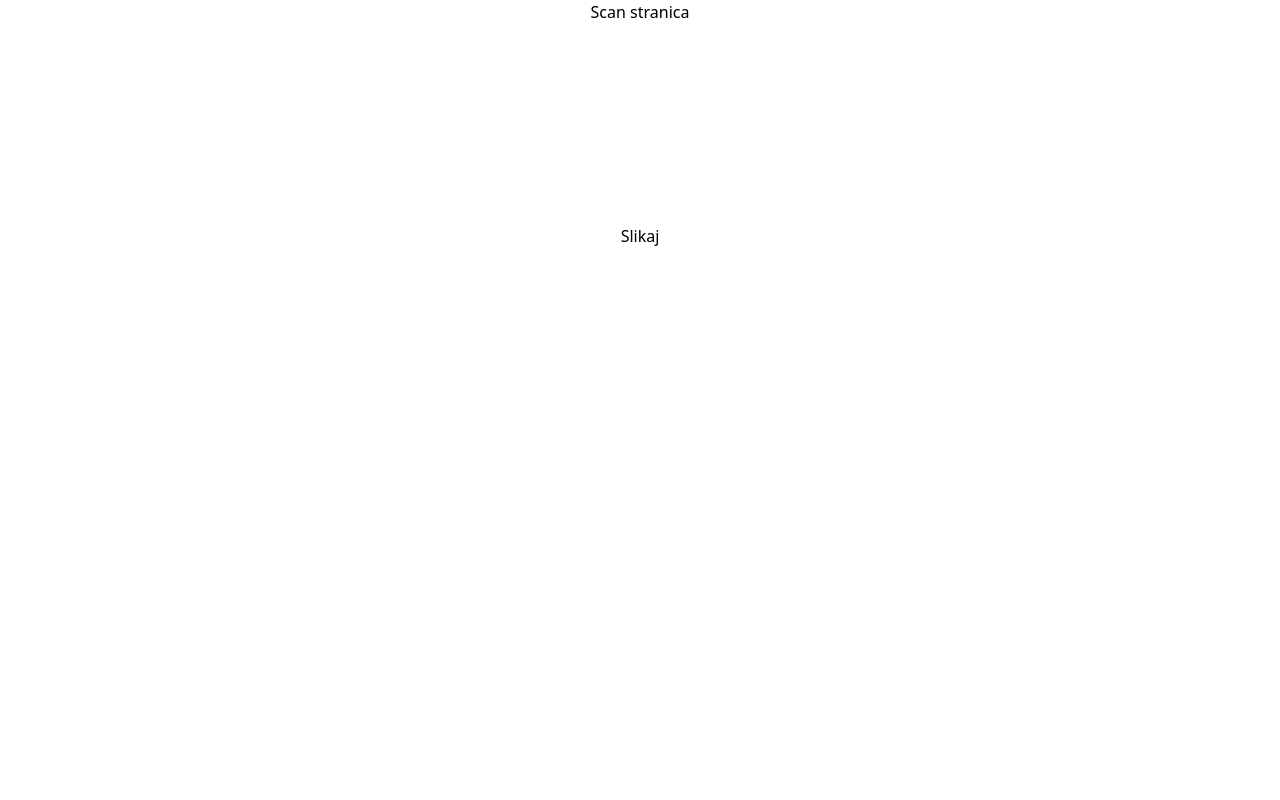
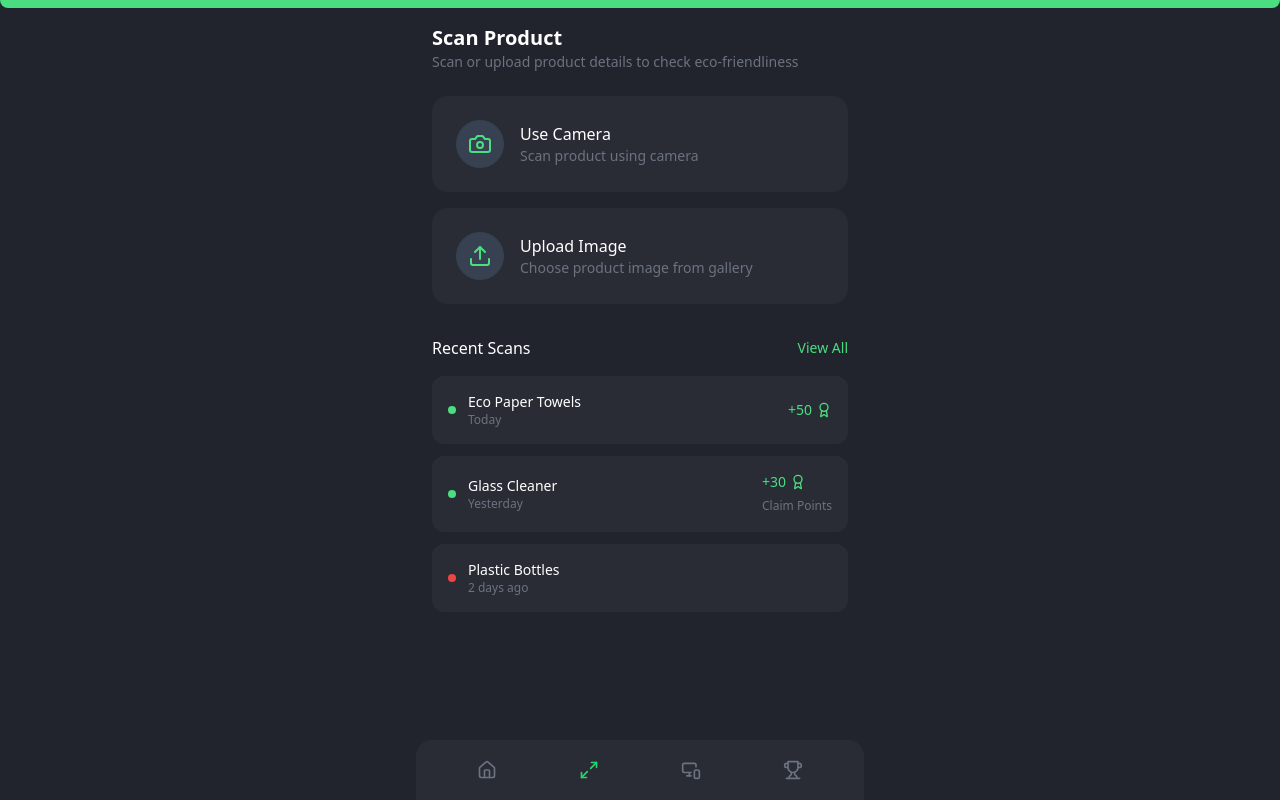
Before and after one commit to kaizerpwn/carbo, a Next.js app: page /scan in a window 1280 px wide. Built offline with nearby package versions, Linux system fonts and the light colour scheme; no server answers.

Commit message:
Add ScanResult type and ResultModal component for eco-friendly product analysis

```diff
--- a/src/app/api/vision/route.ts
+++ b/src/app/api/vision/route.ts
@@ -38,6 +38,7 @@ export async function POST(req: NextRequest) {
         },
       ],
       max_tokens: 500,
+      temperature: 0.4,
     });
 
     const content = response.choices[0].message.content;
--- a/src/app/scan/page.tsx
+++ b/src/app/scan/page.tsx
@@ -1,91 +1,191 @@
-'use client';
+"use client";
 
-import React, { useRef, useState, useCallback } from 'react';
-import Webcam from 'react-webcam';
+import React, { useState } from "react";
+import { Camera, Upload, Award } from "lucide-react";
+import NavBar from "@/components/NavBar";
+import { ScanResult } from "@/types/scan";
+import { ResultModal } from "@/components/ResultModal";
 
-export default function ScanPage() {
-  const webcamRef = useRef<Webcam>(null);
-  const [imageSrc, setImageSrc] = useState<string | null>(null);
-  const [loading, setLoading] = useState(false);
+interface RecentScan {
+  id: number;
+  productName: string;
+  date: string;
+  isEcoFriendly: boolean;
+  points: number;
+  claimed: boolean;
+}
 
-  // Konfiguracija za react-webcam (dimenzije, sl.):
-  const videoConstraints = {
-    facingMode: 'environment', // "user" za prednju kameru na mobitelu
-    width: 1280,
-    height: 720,
+const ProductScanView: React.FC = () => {
+  const [scanResult, setScanResult] = useState<ScanResult | null>(null);
+  const [isScanning, setIsScanning] = useState(false);
+
+  const recentScans: RecentScan[] = [
+    {
+      id: 1,
+      productName: "Eco Paper Towels",
+      date: "Today",
+      isEcoFriendly: true,
+      points: 50,
+      claimed: true,
+    },
+    {
+      id: 2,
+      productName: "Glass Cleaner",
+      date: "Yesterday",
+      isEcoFriendly: true,
+      points: 30,
+      claimed: false,
+    },
+    {
+      id: 3,
+      productName: "Plastic Bottles",
+      date: "2 days ago",
+      isEcoFriendly: false,
+      points: 0,
+      claimed: false,
+    },
+  ];
+
+  const handleScan = async (file: File) => {
+    setIsScanning(true);
+    setTimeout(() => {
+      setScanResult({
+        isEcoFriendly: true,
+        score: 85,
+        reasons: [
+          "Recyclable packaging",
+          "Low carbon footprint",
+          "Sustainable materials",
+        ],
+        potentialPoints: 50,
+      });
+      setIsScanning(false);
+    }, 1500);
   };
 
-  // Funkcija koja "hvata" sliku iz webcama:
-  const capture = useCallback(() => {
-    if (webcamRef.current) {
-      const screenshot = webcamRef.current.getScreenshot();
-      setImageSrc(screenshot);
-    }
-  }, [webcamRef]);
-
-  // Funkcija za slanje slike na /api/scan rutu:
-  const handleSendImage = async () => {
-    if (!imageSrc) return;
-    setLoading(true);
-
-    try {
-      // Napravi POST request na API rutu:
-      const response = await fetch('/api/scan', {
-        method: 'POST',
-        headers: {
-          'Content-Type': 'application/json',
-        },
-        body: JSON.stringify({ image: imageSrc }),
-      });
-
-      if (!response.ok) {
-        throw new Error('Greška prilikom slanja slike na API');
-      }
-
-      const data = await response.json();
-      console.log('Odgovor s API-ja:', data);
-      alert('Slika uspješno poslana!');
-    } catch (error) {
-      console.error(error);
-      alert('Dogodila se greška prilikom slanja slike.');
-    } finally {
-      setLoading(false);
-    }
+  const handleScanReceipt = () => {
+    console.log("Scanning receipt...");
   };
 
   return (
-    <div style={{ textAlign: 'center' }}>
-      <h1>Scan stranica</h1>
+    <div className="min-h-screen bg-backgroundDark pb-20">
+      <div className="h-2 bg-[#4ADE80] rounded-b-lg" />
 
-      {/* Kamera */}
-      {!imageSrc && (
-        <Webcam
-          audio={false}
-          ref={webcamRef}
-          screenshotFormat='image/jpeg'
-          videoConstraints={videoConstraints}
-          style={{ width: '100%', maxWidth: '400px' }}
+      <div className="p-4 max-w-md mx-auto">
+        <div className="mb-6">
+          <h1 className="text-white text-xl font-bold">Scan Product</h1>
+          <p className="text-[#6B7280] text-sm">
+            Scan or upload product details to check eco-friendliness
+          </p>
+        </div>
+
+        <div className="space-y-4 mb-8">
+          <button className="w-full bg-backgroundLight rounded-2xl p-6 text-left hover:bg-backgroundLight/80 transition-colors">
+            <div className="flex items-center gap-4">
+              <div className="w-12 h-12 rounded-full bg-[#374151] flex items-center justify-center">
+                <Camera className="w-6 h-6 text-[#4ADE80]" />
+              </div>
+              <div>
+                <h3 className="text-white font-medium">Use Camera</h3>
+                <p className="text-[#6B7280] text-sm">
+                  Scan product using camera
+                </p>
+              </div>
+            </div>
+          </button>
+
+          <div className="relative">
+            <input
+              type="file"
+              accept="image/*"
+              onChange={(e) =>
+                e.target.files?.[0] && handleScan(e.target.files[0])
+              }
+              className="absolute inset-0 opacity-0 cursor-pointer z-10"
+            />
+            <div className="w-full bg-backgroundLight rounded-2xl p-6 text-left hover:bg-backgroundLight/80 transition-colors">
+              <div className="flex items-center gap-4">
+                <div className="w-12 h-12 rounded-full bg-[#374151] flex items-center justify-center">
+                  <Upload className="w-6 h-6 text-[#4ADE80]" />
+                </div>
+                <div>
+                  <h3 className="text-white font-medium">Upload Image</h3>
+                  <p className="text-[#6B7280] text-sm">
+                    Choose product image from gallery
+                  </p>
+                </div>
+              </div>
+            </div>
+          </div>
+        </div>
+
+        <div>
+          <div className="flex justify-between items-center mb-4">
+            <h2 className="text-white font-medium">Recent Scans</h2>
+            <button className="text-[#4ADE80] text-sm hover:underline">
+              View All
+            </button>
+          </div>
+
+          <div className="space-y-3">
+            {recentScans.map((scan) => (
+              <div key={scan.id} className="bg-backgroundLight rounded-xl p-4">
+                <div className="flex items-center justify-between">
+                  <div className="flex items-center gap-3">
+                    <div
+                      className={`w-2 h-2 rounded-full ${
+                        scan.isEcoFriendly ? "bg-[#4ADE80]" : "bg-red-500"
+                      }`}
+                    />
+                    <div>
+                      <h3 className="text-white text-sm font-medium">
+                        {scan.productName}
+                      </h3>
+                      <p className="text-[#6B7280] text-xs">{scan.date}</p>
+                    </div>
+                  </div>
+                  {scan.isEcoFriendly && (
+                    <div className="text-right">
+                      <div className="flex items-center gap-1">
+                        <span className="text-[#4ADE80] text-sm font-medium">
+                          +{scan.points}
+                        </span>
+                        <Award className="w-4 h-4 text-[#4ADE80]" />
+                      </div>
+                      {!scan.claimed && (
+                        <button className="text-[#6B7280] text-xs hover:text-[#4ADE80]">
+                          Claim Points
+                        </button>
+                      )}
+                    </div>
+                  )}
+                </div>
+              </div>
+            ))}
+          </div>
+        </div>
+      </div>
+
+      {isScanning && (
+        <div className="fixed inset-0 bg-black/60 flex items-center justify-center">
+          <div className="bg-backgroundLight rounded-2xl p-6 text-center">
+            <div className="animate-spin rounded-full h-12 w-12 border-b-2 border-[#4ADE80] mx-auto mb-4" />
+            <p className="text-white">Analyzing product...</p>
+          </div>
+        </div>
+      )}
+
+      {scanResult && (
+        <ResultModal
+          result={scanResult}
+          onClose={() => setScanResult(null)}
+          onScanReceipt={handleScanReceipt}
         />
       )}
 
-      {/* Gumbi */}
-      {!imageSrc ? (
-        <button onClick={capture}>Slikaj</button>
-      ) : (
-        <>
-          <img
-            src={imageSrc}
-            alt='Captured'
-            style={{ width: '100%', maxWidth: '400px', marginTop: '20px' }}
-          />
-          <div style={{ marginTop: '10px' }}>
-            <button onClick={() => setImageSrc(null)}>Pokušaj ponovo</button>
-            <button onClick={handleSendImage} disabled={loading}>
-              {loading ? 'Šaljem...' : 'Pošalji sliku'}
-            </button>
-          </div>
-        </>
-      )}
+      <NavBar />
     </div>
   );
-}
+};
+
+export default ProductScanView;
--- /dev/null
+++ b/src/components/ResultModal.tsx
@@ -0,0 +1,84 @@
+import { ScanResult } from "@/types/scan";
+import { Award, CheckCircle, Receipt, XCircle } from "lucide-react";
+
+export const ResultModal: React.FC<{
+  result: ScanResult;
+  onClose: () => void;
+  onScanReceipt: () => void;
+}> = ({ result, onClose, onScanReceipt }) => {
+  return (
+    <div className="fixed inset-0 bg-black/60 flex items-center justify-center p-4 z-50">
+      <div className="bg-backgroundLight rounded-3xl w-full max-w-sm overflow-hidden">
+        <div
+          className={`p-6 ${
+            result.isEcoFriendly ? "bg-[#4ADE80]" : "bg-red-500"
+          }`}
+        >
+          <div className="flex items-center gap-3">
+            {result.isEcoFriendly ? (
+              <CheckCircle className="w-8 h-8 text-black" />
+            ) : (
+              <XCircle className="w-8 h-8 text-white" />
+            )}
+            <div>
+              <h2 className="text-black text-lg font-medium">
+                {result.isEcoFriendly
+                  ? "Eco-Friendly Product"
+                  : "Not Eco-Friendly"}
+              </h2>
+              <p className="text-black/70 text-sm">
+                Eco Score: {result.score}/100
+              </p>
+            </div>
+          </div>
+        </div>
+
+        <div className="p-6 space-y-4">
+          <div className="space-y-2">
+            <h3 className="text-white text-sm font-medium">
+              Analysis Results:
+            </h3>
+            {result.reasons.map((reason, index) => (
+              <div
+                key={index}
+                className="bg-backgroundDark rounded-xl p-3 text-[#6B7280] text-sm"
+              >
+                {reason}
+              </div>
+            ))}
+          </div>
+
+          {result.isEcoFriendly && (
+            <div className="bg-backgroundDark rounded-xl p-4">
+              <div className="flex items-center justify-between mb-3">
+                <div className="flex items-center gap-2">
+                  <Award className="w-5 h-5 text-[#4ADE80]" />
+                  <span className="text-white text-sm font-medium">
+                    Potential Points
+                  </span>
+                </div>
+                <span className="text-[#4ADE80] font-bold">
+                  +{result.potentialPoints}
+                </span>
+              </div>
+              <button
+                onClick={onScanReceipt}
+                className="w-full bg-[#4ADE80] text-black font-medium py-2.5 px-4 rounded-lg flex items-center justify-center gap-2"
+              >
+                <Receipt className="w-4 h-4" />
+                Scan Receipt to Claim Points
+              </button>
+            </div>
+          )}
+
+          <button
+            onClick={onClose}
+            className="w-full bg-[#374151] text-white py-2.5 px-4 rounded-lg"
+          >
+            Close
+          </button>
+        </div>
+      </div>
+    </div>
+  );
+};
--- /dev/null
+++ b/src/types/scan.ts
@@ -0,0 +1,6 @@
+export interface ScanResult {
+  isEcoFriendly: boolean;
+  score: number;
+  reasons: string[];
+  potentialPoints: number;
+}
```
Also changed, not shown: src/components/ScheduleModal.tsx (+39 -26 lines).
